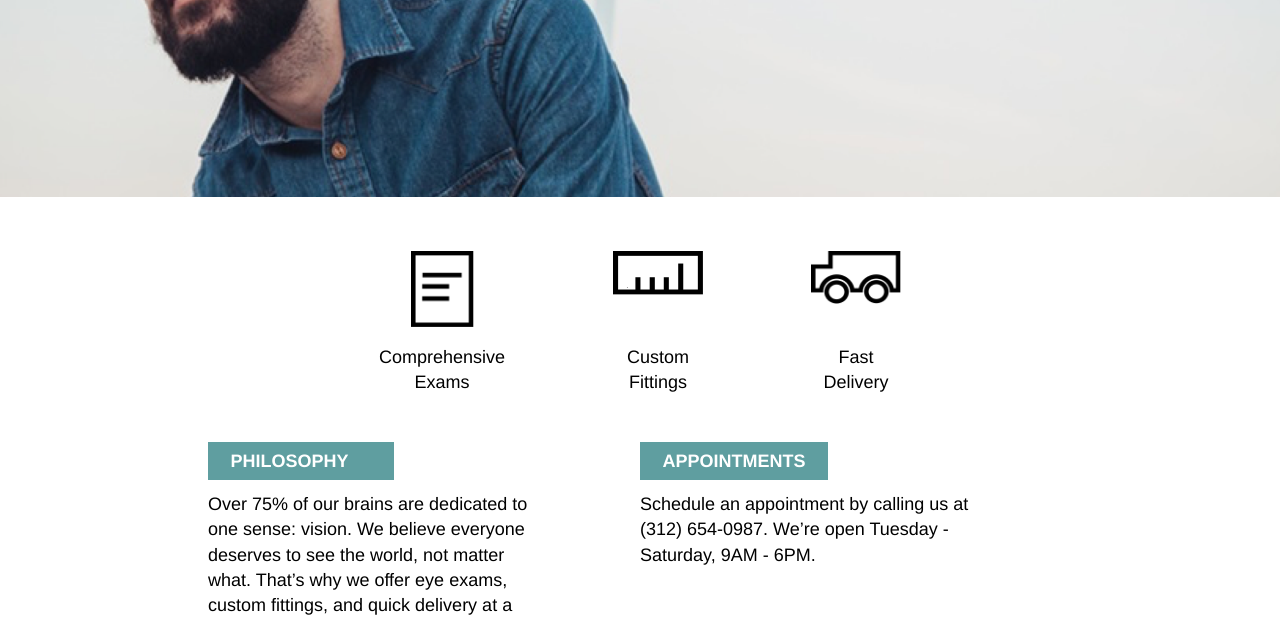
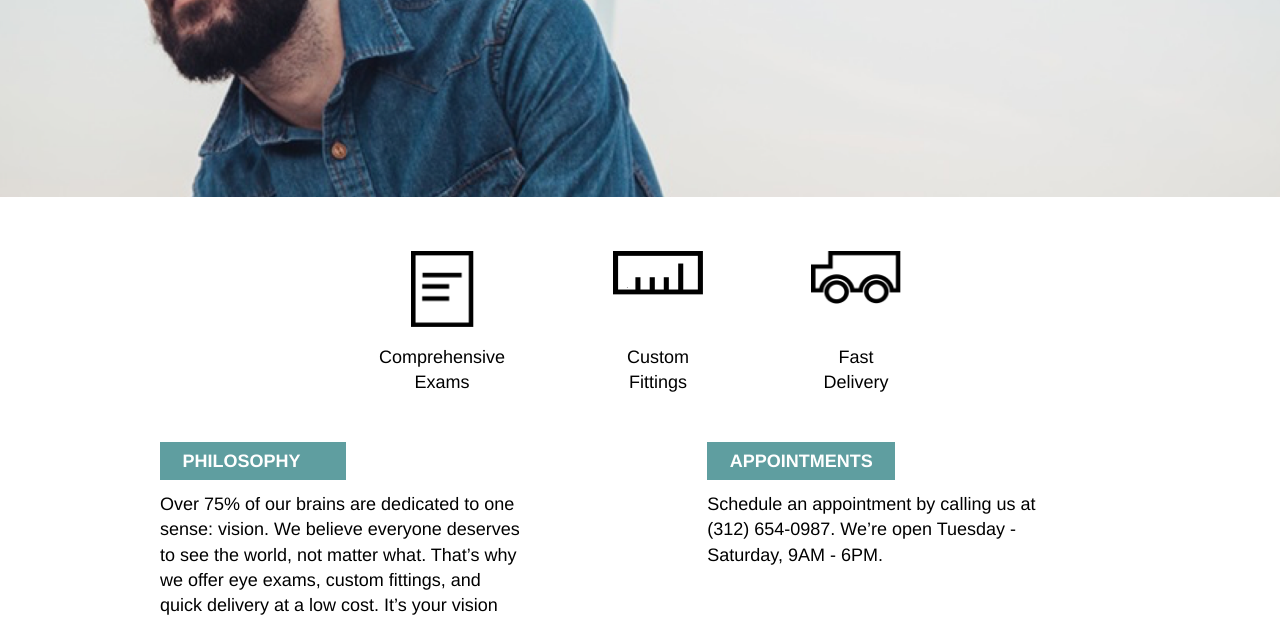
Before and after one commit to vi109/Tortoiseshell-Optics, a plain HTML site: page index.html in a window 1280 px wide. Shown: the part 343-965 px from the top of the page. Drawn offline with Linux system fonts and the light colour scheme.

Commit message:
Adjusted phi and appoint section

```diff
--- a/resources/css/style.css
+++ b/resources/css/style.css
@@ -128,12 +128,13 @@ h1 {
 }
 
 section {
-  width: 35%;
-  margin: 0 5%;
+  width: 40%;
 }
 
 .info {
   display: flex;
+  justify-content: space-between;
+  margin-right: 5%;
 }
 
 /* Footer */
```
